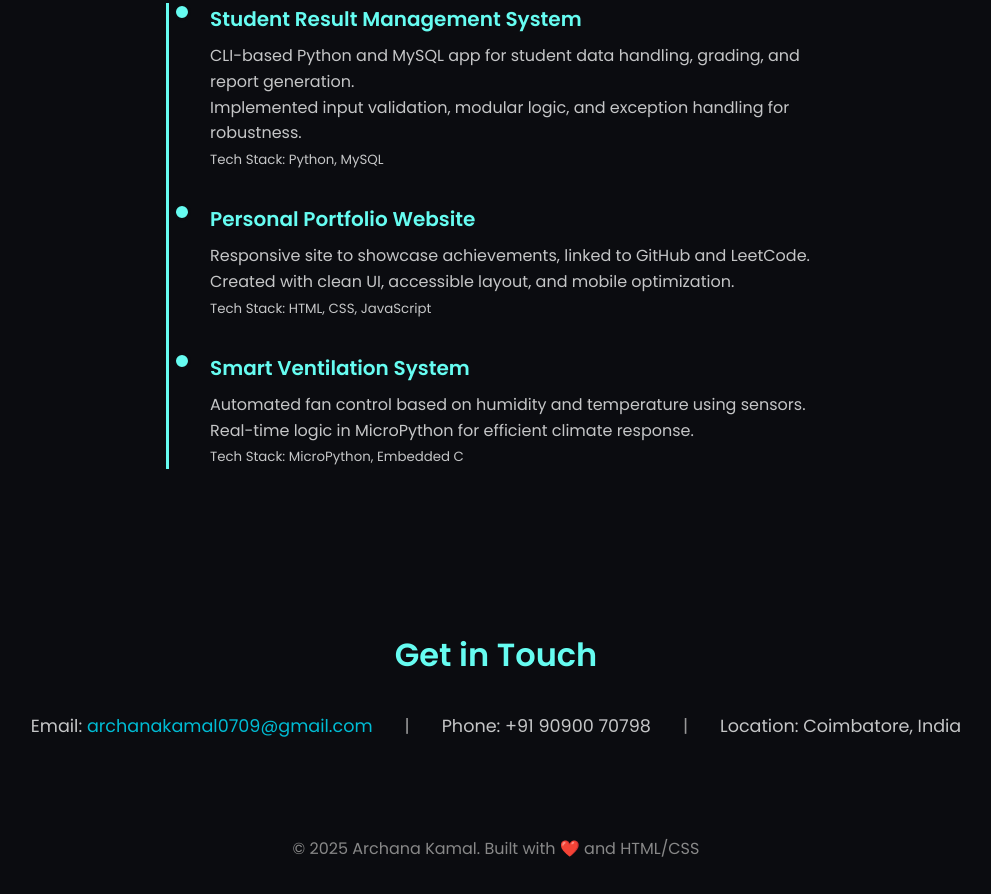
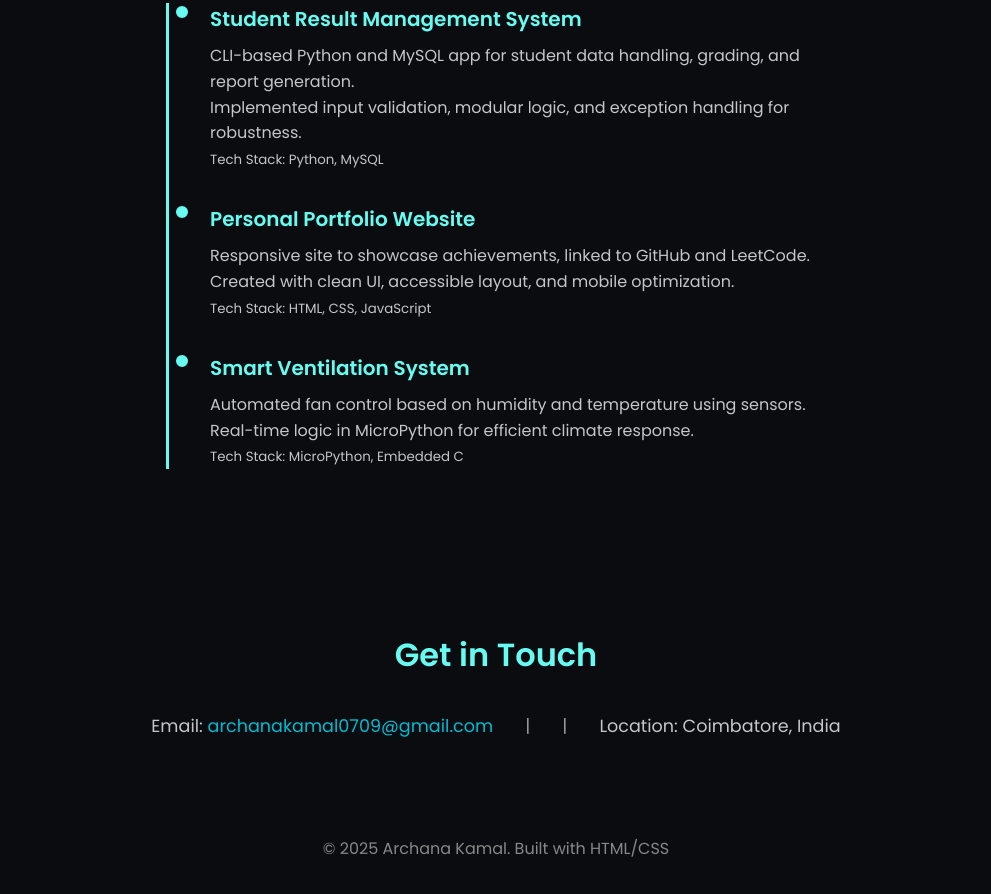
Before and after one commit to archanakamal/archanakamal.github.io, a plain HTML site: page index.html in a window 1280 px wide. Shown: the part 1058-1952 px from the top of the page, without its empty margins (144-1135 px from the left). Drawn offline with Linux system fonts and the light colour scheme.

Commit message:
Update index.html

```diff
--- a/index.html
+++ b/index.html
@@ -138,7 +138,6 @@
           </a>
         </p>
         <span style="color: #999;">|</span>
-        <p>Phone: +91 90900 70798</p>
         <span style="color: #999;">|</span>
         <p>Location: Coimbatore, India</p>
       </div>
@@ -148,7 +147,7 @@
 
   <!-- Footer -->
   <footer class="footer" style="text-align: center; padding: 2rem; color: #888;">
-    <p>&copy; 2025 Archana Kamal. Built with ❤️ and HTML/CSS</p>
+    <p>&copy; 2025 Archana Kamal. Built with HTML/CSS</p>
   </footer>
 
   <!-- Scroll & Animate Script -->
```
